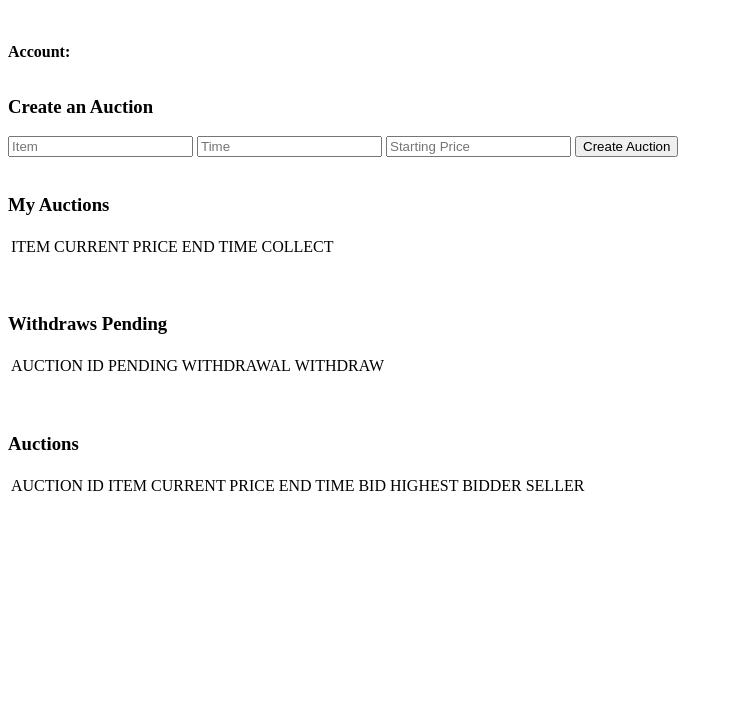
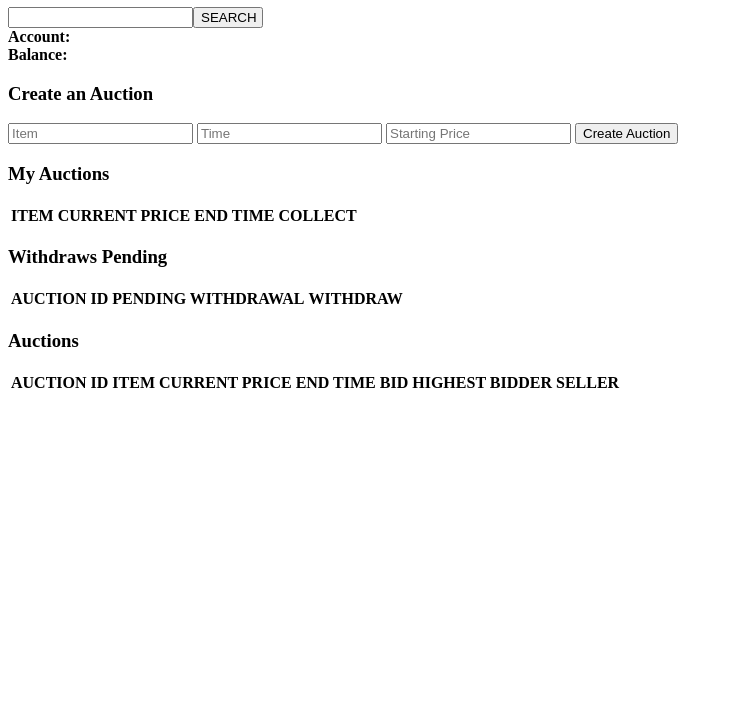
Before and after one commit to MorganTrudeau/1UP, a website: page app/index.html in a window 1280 px wide. Shown: the part 73-800 px from the top of the page, without its empty margins (0-733 px from the left). Drawn offline with Linux system fonts and the light colour scheme; files whose address does not match are found by name.

Commit message:
styling and watch blocks

```diff
--- a/app/index.html
+++ b/app/index.html
@@ -6,55 +6,86 @@
   <script src="./app.js"></script>
 </head>
 <body>
+  <div class="header">
+    <div class="flexColumn">
       <h1>EtherMine</h1>
-  <br>
-  <p style="display: inline-block; font-weight: bold;">Account:</p>
-  <p id="account" style="display: inline-block;"></p>
-  <br>
+    </div>
+    <div class="flexRow">
+      <input type="text" class="headerInput"><button class="headerButton" style="display: inline-block; width: 70px;">SEARCH</button>
+    </div>
+    <div class="flexColumn">
+      <div>
+        <span style="display: inline-block; font-weight: bold;">Account:</span>
+        <span id="account" style="display: inline-block; margin-right: 10px;"></span>
+      </div>
+      <div>
+        <span style="display: inline-block; font-weight: bold;">Balance:</span>
+        <span id="balance" style="display: inline-block;"></span>
+      </div>
+    </div>
+  </div>
+
+  <div class="wrapper">
+    <div class="content">
+
+      <div id="createAuctionCell">
         <h3>Create an Auction</h3>
-  <input type="text" id="item" placeholder="Item">
-  <input type="text" id="biddingTime" placeholder="Time">
-  <input type="text" id="startPrice" placeholder="Starting Price">
+        <input type="text" class="createAuctionInput" id="item" placeholder="Item">
+        <input type="text" class="createAuctionInput" id="biddingTime" placeholder="Time">
+        <input type="text" class="createAuctionInput" id="startPrice" placeholder="Starting Price">
         <button id="createAuction" onclick="App.createAuction()">Create Auction</button>
-  <br><br>
+      </div>
+
+      <div class="cell" id="manageAuctionsCell">
+        <div>
           <h3>My Auctions</h3>
           <table id="myAuctionsTable">
             <thead>
-      <td>ITEM</td>
-      <td>CURRENT PRICE</td>
-      <td>END TIME</td>
-      <td>COLLECT</td>
+              <tr>
+                <th>ITEM</th>
+                <th>CURRENT PRICE</th>
+                <th>END TIME</th>
+                <th>COLLECT</th>
+              </tr>
             </thead>
             <tbody></tbody>
           </table>
-  <br><br>
+        </div>
+        <div>
           <h3>Withdraws Pending</h3>
           <table id="withdrawTable">
             <thead>
               <tr>
-        <td>AUCTION ID</td>
-        <td>PENDING WITHDRAWAL</td>
-        <td>WITHDRAW</td>
+                <th>AUCTION ID</th>
+                <th>PENDING WITHDRAWAL</th>
+                <th>WITHDRAW</th>
               </tr>
             </thead>
             <tbody></tbody>
           </table>
-  <br><br>
+        </div>
+      </div>
+
+      <div id="openAuctionsCell">
         <h3>Auctions</h3>
         <table id="auctionTable">
           <thead>
             <tr>
-          <td>AUCTION ID</td>
-          <td>ITEM</td>
-          <td>CURRENT PRICE</td>
-          <td>END TIME</td>
-          <td>BID</td>
-          <td>HIGHEST BIDDER</td>
-          <td>SELLER</td>
+              <th>AUCTION ID</th>
+              <th>ITEM</th>
+              <th>CURRENT PRICE</th>
+              <th>END TIME</th>
+              <th>BID</th>
+              <th>HIGHEST BIDDER</th>
+              <th>SELLER</th>
             </tr>
           </thead>
           <tbody></tbody>
         </table>
+      </div>
 
+    </div>
+  </div>
+  <div class="footer"></div>
 </body>
 </html>
--- a/app/javascripts/app.js
+++ b/app/javascripts/app.js
@@ -39,8 +39,14 @@ window.App = {
 
       accounts = accs;
       account = accounts[0];
-
       document.getElementById("account").innerHTML = account.substring(0,6);
+      web3.fromWei(web3.eth.getBalance(account, function(error, result) {
+        if (error != null) {
+          console.log(error);
+        } else {
+          document.getElementById("balance").innerHTML = web3.fromWei(result.valueOf(), "ether") + " ETH";
+        }
+      }));
       App.getAllAuctions();
     });
   },
@@ -54,19 +60,12 @@ window.App = {
 
     AuctionHouse.deployed().then(function(instance) {
       return instance.createAuction(beneficiary,biddingTime,startPrice,item,{from: account});
-    }).then(function(auctionId) {
-      App.getAllAuctions();
+    }).then(function(result) {
+      App.watchBlocks(result.tx);
     });
   },
 
   getAllAuctions: function() {
-    // Reset table content
-    var auctionTableRef = document.getElementById('auctionTable').getElementsByTagName('tbody')[0];
-    var withdrawTableRef = document.getElementById('withdrawTable').getElementsByTagName('tbody')[0];
-    var myAuctionstableRef = document.getElementById('myAuctionsTable').getElementsByTagName('tbody')[0];
-    auctionTableRef.innerHTML = '';
-    withdrawTableRef.innerHTML = '';
-    myAuctionstableRef.innerHTML = '';
     AuctionHouse.deployed().then(function(instance) {
       return instance.getAuctionIds.call({from: account});
     }).then(function(auctionIds) {
@@ -74,6 +73,7 @@ window.App = {
         App.getWithdraw(auctionId);
         App.getAuctionInfo(auctionId).then(function(result) {
           App.constructAuctionTable(result, auctionId);
+          App.constructMyAuctionsTable(result, auctionId);
         });
       });
     });
@@ -93,12 +93,9 @@ window.App = {
   constructAuctionTable: function(result,auctionId) {
     var auctionId = auctionId;
     var beneficiary = result[0].valueOf();
-    if(beneficiary == account) {
-      App.constructMyAuctionsTable(result, auctionId);
-    }
     var auctionEnd = result[2].valueOf();
     var item = result[3].valueOf();
-    var price = result[1].valueOf();
+    var price = result[1].valueOf() + " ETH";
 
     var auction = Auction.at(auctionId);
     auction.highestBidder.call({ from: account }).then(function(highestBidder) {
@@ -125,14 +122,13 @@ window.App = {
   },
 
   constructMyAuctionsTable: function(result, auctionId) {
-    var auctionId = auctionId;
     var beneficiary = result[0].valueOf();
-    var auctionEnd = result[2].valueOf();
-    var item = result[3].valueOf();
-    var price = result[1].valueOf();
+    if(beneficiary == account) {
+      var auctionId = auctionId;
+      var auctionEnd = result[2].valueOf();
+      var item = result[3].valueOf();
+      var price = result[1].valueOf() + " ETH";
 
-    var auction = Auction.at(auctionId);
-    auction.highestBidder.call({ from: account }).then(function(hb) {
       var tableRef = document.getElementById('myAuctionsTable').getElementsByTagName('tbody')[0];
       var row   = tableRef.insertRow(0);
       var cell0 = row.insertCell(0);
@@ -144,7 +140,7 @@ window.App = {
       var cell3 = row.insertCell(3);
       var button = App.constructButton(auctionId,"collect");
       cell3.appendChild(button);
-    })
+    }
   },
 
   bid: function(auctionId) {
@@ -215,12 +211,38 @@ window.App = {
     return input;
   },
 
-  //timestamp conversion
   convertTimeStamp: function(timestamp) {
     var d = new Date(timestamp*1000);
-    var date = d.getDate() + '/' + (d.getMonth() + 1) + '/' + d.getFullYear() + " " + d.getHours() + ':' + d.getMinutes();
+    var minutes = d.getMinutes();
+    if (minutes/10 < 1) {
+      var minutes = "0" + minutes;
+    }
+    var date = d.getDate() + '/' + (d.getMonth() + 1) + '/' + d.getFullYear() + " " + d.getHours() + ':' + minutes;
 
     return date;
+  },
+
+  watchBlocks: function(txHash) {
+    var filter = web3.eth.filter('lastest');
+    filter.watch(function(error,result) {
+      if(error) {
+        console.log(error)
+      } else {
+        web3.eth.getBlock(result.blockNumber, function(error, block) {
+          if (error) {
+            console.log(error);
+          } else {
+            var transactions = block.transactions;
+            transactions.forEach(function(transaction) {
+              if (txHash == transaction) {
+                App.getAllAuctions();
+                filter.stopWatching();
+              }
+            })
+          }
+        });
+      }
+    })
   }
 
 };
--- a/app/stylesheets/app.css
+++ b/app/stylesheets/app.css
@@ -1,8 +1,9 @@
 body {
-  margin: 40px;
   font-family: "Open Sans", sans-serif;
-  background-color: #262626;
-  color: white;
+  font-size: 13px;
+  background-color: #f2f2f2;
+  overflow-x: hidden;
+  position: relative;
 }
 
 label {
@@ -12,23 +13,13 @@ label {
 
 input {
   width: 200px;
-  margin-bottom: 5px;
-  margin-right: 10px;
-  padding: 5px;
+  display: block;
   font-size: 16px;
-  display: block;
-}
-
-.bidInput {
-  width: 50px;
-  display: inline-block;
 }
 
 button {
-  font-size: 14px;
-  margin-bottom: 5px;
+  font-size: 13px;
   padding: 5px;
-  display: inline-block;
   border-radius: 2px;
 }
 
@@ -40,28 +31,132 @@ h1, h2 {
 }
 
 h2 {
-  color: #AAA;
   font-size: 32px;
 }
 
 h3 {
-  font-weight: normal;
-  color: #AAA;
-  font-size: 24px;
+  font-size: 22px;
+}
+
+p {
+  margin: 0px;
 }
 
 table {
-    font-family: arial, sans-serif;
     border-collapse: collapse;
+    margin: 0 auto;
 }
 
-td, th {
+th {
     border: 1px solid #dddddd;
     text-align: left;
     padding: 8px 15px 8px 15px;
     text-align: center;
+}
 
+td {
+  text-align: center;
+  border: 1px solid #dddddd;
+  text-align: left;
+  padding: 2px 15px 2px 15px;
 }
 
 tr:nth-child(even) {
+  background-color: #f2f2f2;
 }
+
+thead {
+  background-color: white;
+}
+
+.header {
+  background-color: white;
+  display: grid;
+  grid-template-columns: 2fr 5fr 2fr;
+  width: 105%;
+  margin: -25px -50px 40px -5px;
+  padding-top: 15px;
+  border-bottom: solid;
+  border-width: 1px;
+  border-color: #bfbfbf;
+  position: relative;
+  top: 0;
+}
+
+.headerInput {
+  width: 90%;
+  height: 30px;
+  margin: 0px 10px 0px 0px;
+  display: inline-block;
+}
+
+.headerButton {
+  height: 43px;
+  margin: 0px;
+}
+
+.wrapper {
+  top: 150px;
+  width: 100%;
+}
+
+.content {
+  background-color: white;
+  width: 90%;
+  margin: 0 auto;
+  border: solid;
+  border-width: 1px;
+  border-color: #bfbfbf;
+}
+
+.createAuctionInput {
+  margin-bottom: 10px;
+}
+
+.footer {
+  height: 150px;
+  width: 100%;
+}
+
+.flexColumn {
+  display: flex;
+  flex-direction: column;
+  justify-content: center;
+  padding: 20px 40px 20px 5vw;
+}
+
+.flexRow {
+  text-align: center;
+  display: flex;
+  flex-direction: row;
+  justify-content: center;
+  padding: 30px 40px 20px 40px;
+}
+
+.bidInput {
+  width: 50px;
+  display: inline-block;
+}
+
+.cell {
+}
+
+#createAuction {
+  margin-top: 10px;
+  display: block;
+}
+
+#createAuctionCell {
+  padding: 20px 0px 20px 50px;
+}
+
+#manageAuctionsCell {
+  display: grid;
+  grid-template-columns: 1fr 1fr;
+  text-align: center;
+}
+
+#openAuctionsCell {
+  text-align: center;
+  padding: 40px 20px 40px 20px;
+}
```
Also changed, not shown: 1 other file. Lines whose indentation alone changed are shown as unchanged.
